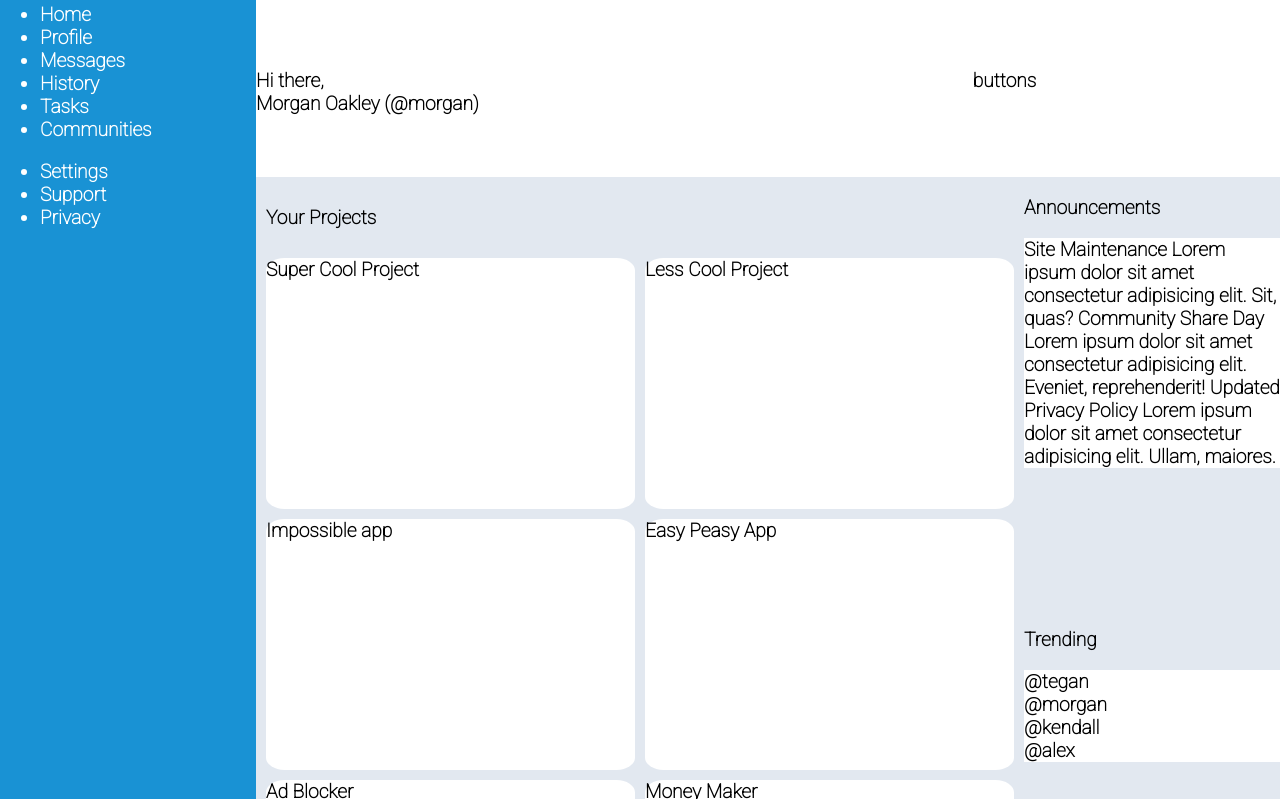
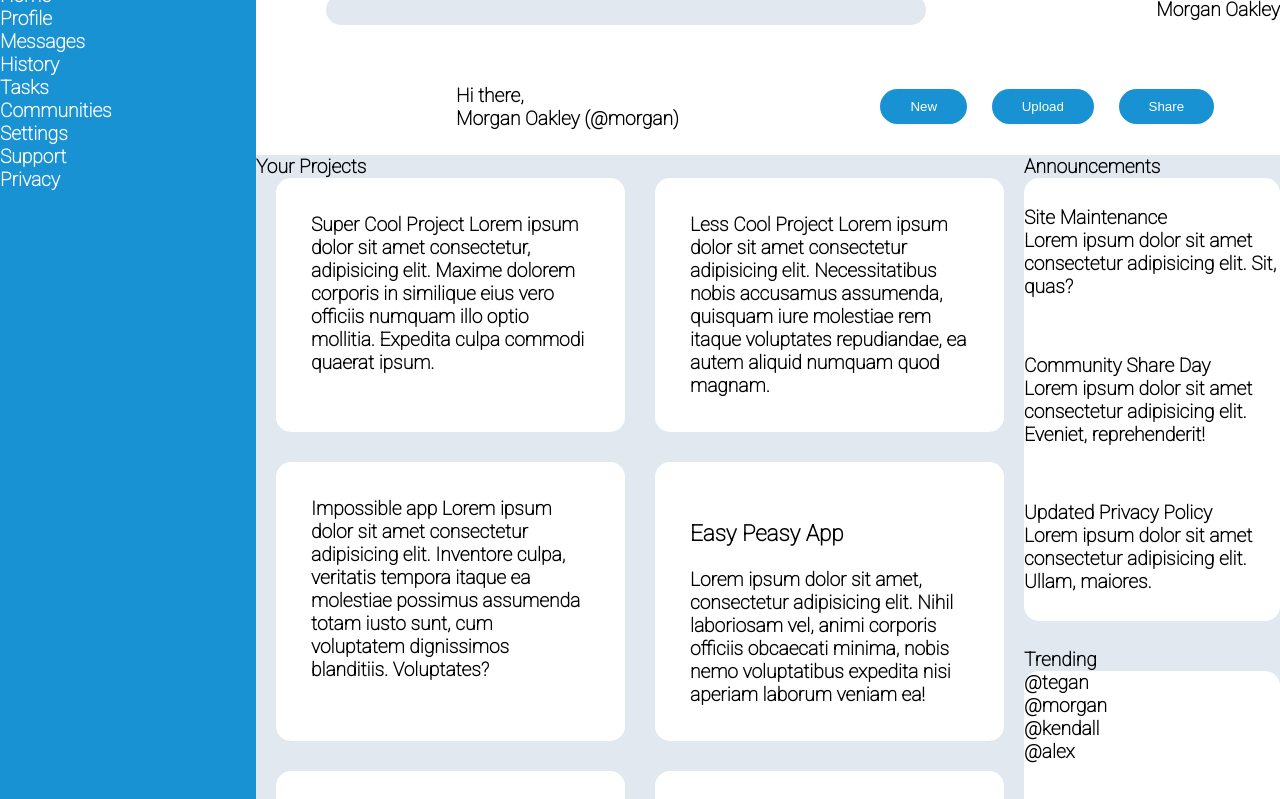
Before and after one commit to MayoJarr/TopGridProject, a plain HTML site: page index.html in a window 1280 px wide. Shown: the part 39-838 px from the top of the page. Drawn offline with Linux system fonts and the light colour scheme.

Commit message:
Edit index.html and style.css

```diff
--- a/index.html
+++ b/index.html
@@ -11,7 +11,7 @@
     <div class="container">
         <header>
             <div class="search">
-                search bar
+                <input type="search">
             </div>
             <div class="not">
                 Morgan Oakley
@@ -21,7 +21,9 @@
                 Morgan Oakley (@morgan)
             </div>
             <div class="buttons">
-                buttons
+                <button>New</button>
+                <button>Upload</button>
+                <button>Share</button>
             </div>
         </header>
 
@@ -50,27 +52,53 @@
 
         <div class="content">
             <div class="projects">
-                <p class="pro">Your Projects</p>
-                <div class="item item1">Super Cool Project</div>
-                <div class="item item1">Less Cool Project</div>
-                <div class="item item1">Impossible app</div>
-                <div class="item item1">Easy Peasy App</div>
-                <div class="item item1">Ad Blocker</div>
-                <div class="item item1">Money Maker</div>
+                Your Projects
+                <div class="pro">
+                    <div class="item item1">
+                        Super Cool Project
+                        Lorem ipsum dolor sit amet consectetur, adipisicing elit. Maxime dolorem corporis in similique eius vero officiis numquam illo optio mollitia. Expedita culpa commodi quaerat ipsum.
+                    </div>
+                    <div class="item item1">
+                        Less Cool Project
+                        Lorem ipsum dolor sit amet consectetur adipisicing elit. Necessitatibus nobis accusamus assumenda, quisquam iure molestiae rem itaque voluptates repudiandae, ea autem aliquid numquam quod magnam.
+                    </div>
+                    <div class="item item1">
+                        Impossible app
+                        Lorem ipsum dolor sit amet consectetur adipisicing elit. Inventore culpa, veritatis tempora itaque ea molestiae possimus assumenda totam iusto sunt, cum voluptatem dignissimos blanditiis. Voluptates?
+                    </div>
+                    <div class="item item1">
+                        <h3>Easy Peasy App</h3>
+                        Lorem ipsum dolor sit amet, consectetur adipisicing elit. Nihil laboriosam vel, animi corporis officiis obcaecati minima, nobis nemo voluptatibus expedita nisi aperiam laborum veniam ea!
+                    </div>
+                    <div class="item item1">
+                        Ad Blocker
+                        Lorem ipsum dolor sit amet consectetur adipisicing elit. Nisi, laboriosam quo atque quasi ad praesentium at perspiciatis nobis mollitia excepturi rerum nam beatae corrupti vitae?
+                    </div>
+                    <div class="item item1">
+                        Money Maker
+                        Lorem ipsum dolor sit, amet consectetur adipisicing elit. Exercitationem cum, eligendi voluptatibus ipsum vitae iste nesciunt ducimus porro! Cupiditate, beatae est. Minus corporis sequi hic?
+                    </div>
+                </div>
             </div>
             <div class="announ">
-                <p class="pro2">Announcements</p>
+                Announcements
                 <div class="ano">
-                    Site Maintenance
+                    <div class="item2">
+                        Site Maintenance <br>
                         Lorem ipsum dolor sit amet consectetur adipisicing elit. Sit, quas?
-                    Community Share Day
+                    </div>
+                    <div class="item2">
+                        Community Share Day <br>
                         Lorem ipsum dolor sit amet consectetur adipisicing elit. Eveniet, reprehenderit!
-                    Updated Privacy Policy
+                    </div>
+                    <div class="item2">
+                        Updated Privacy Policy <br>
                         Lorem ipsum dolor sit amet consectetur adipisicing elit. Ullam, maiores.
+                    </div>
                 </div>
             </div>
             <div class="trending">
-                <p class="pro3">Trending</p>
+                Trending
                 <div class="tren">
                     <div class="item item3">@tegan</div>
                     <div class="item item3">@morgan</div>
--- a/style.css
+++ b/style.css
@@ -15,7 +15,7 @@ body {
 .container{
     height: 1080px;
     display: grid;
-    grid-template: 20% 80% / 20% 80%;
+    grid-template: 18% 82% / 20% 80%;
     grid-template-areas:
     "sidebar header"
     "sidebar content"
@@ -25,25 +25,44 @@ body {
         grid-area: header;
         background: white;
         display: grid;
-        grid-template: 50% 50%/ 70% 30%;
+        grid-template: 50% 50%/ 60% 40%;
+        align-items: center;
     }
-        .search{
-
+        .search input{
+            background: #e2e8f0;
+            border: none;
+            border-radius: 20px;
+            width: 600px;
+            height: 30px;
+            margin-left: 70px;
         }
         .not{
-
+            text-align: end;
         }
         .welcome{
-
+            margin-left: 200px;
         }
-        .buttons{
-
+        .buttons button{
+            background:#1992d4;
+            border: none;
+            border-radius: 20px;
+            padding: 10px 30px;
+            color: white;
+            margin: 0 10px;
         }
 
     .sidebar{
         grid-area: sidebar;
         background: #1992d4;
         color: white;
+        display: flex;
+        flex-direction: column;
+
+    }
+    .sidebar ul{
+        list-style-type: none;
+        padding: 0px;
+        margin: 0px;
     }
     .content{
         grid-area: content;
@@ -52,27 +71,35 @@ body {
         grid-template: 50% 50% /75% 25%;
     }
         .projects{
-            display: grid;
-            grid-template: .2fr repeat(3, 1fr) / repeat(2, 1fr);
-            grid-row: 1 / 3;
-            grid-gap: 10px;
-            margin: 10px;
+
         }
+            .pro{
+                display: grid;
+                grid-template: .2fr repeat(3, 1fr) / repeat(2, 1fr);
+                grid-column: 1 / 3;
+                grid-row: 1 / 3;
+                grid-gap: 30px;
+                margin: 0 20px;
+                margin-top: 0px;
+            }
             .item1{
 
             }
             .item1{
-                border-radius: 5%;
+                border-radius: 15px;
                 background: white;;
-            }
-            .pro{
-                grid-column: 1 / 3;
+                padding: 35px;
             }
         .announ{
 
         }
             .ano{
                 background: white;
+                display: flex;
+                flex-direction: column;
+                justify-content: space-around;
+                height: 100%;
+                border-radius: 15px;
             }
             .item2{
 
@@ -81,10 +108,15 @@ body {
 
             }
         .trending{
-
+            grid-column: 2 / 3;
+            padding-top: 50px;
+            display: flex;
+            flex-direction: column;
         }
             .tren{
                 background: white;
+                height: 100%;
+                border-radius: 15px;
             }
             .item3{
 
```
